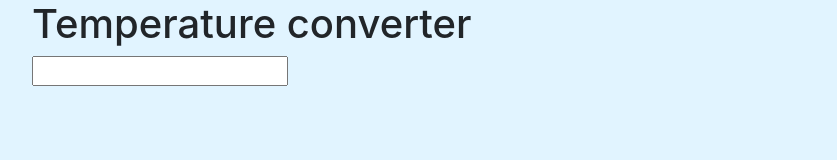
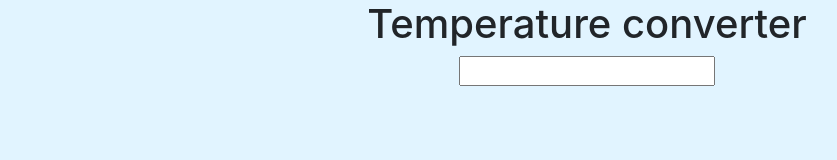
Before and after one commit to ivannio/temperature-converter, a plain HTML site: page index.html in a window 1280 px wide. Shown: the whole page, without its empty margins (53-890 px from the left). Drawn offline with nearby package versions, Linux system fonts and the light colour scheme.

```diff
--- a/index.html
+++ b/index.html
@@ -9,9 +9,10 @@
     <link rel="stylesheet" href="main.css">
 </head>
 <body>
-    <div class ="container">
+      <div id="converter">
         <h1>Temperature converter</h1>
         <input type="text">
+      </div>
     </div>
     <script src="main.js"></script>
 </body>
--- a/main.css
+++ b/main.css
@@ -1,3 +1,9 @@
 body {
     background-color: rgb(225, 244, 255);
 }
+
+#converter {
+    display: flex;
+    flex-direction: column;
+    align-items: center;
+}
```
